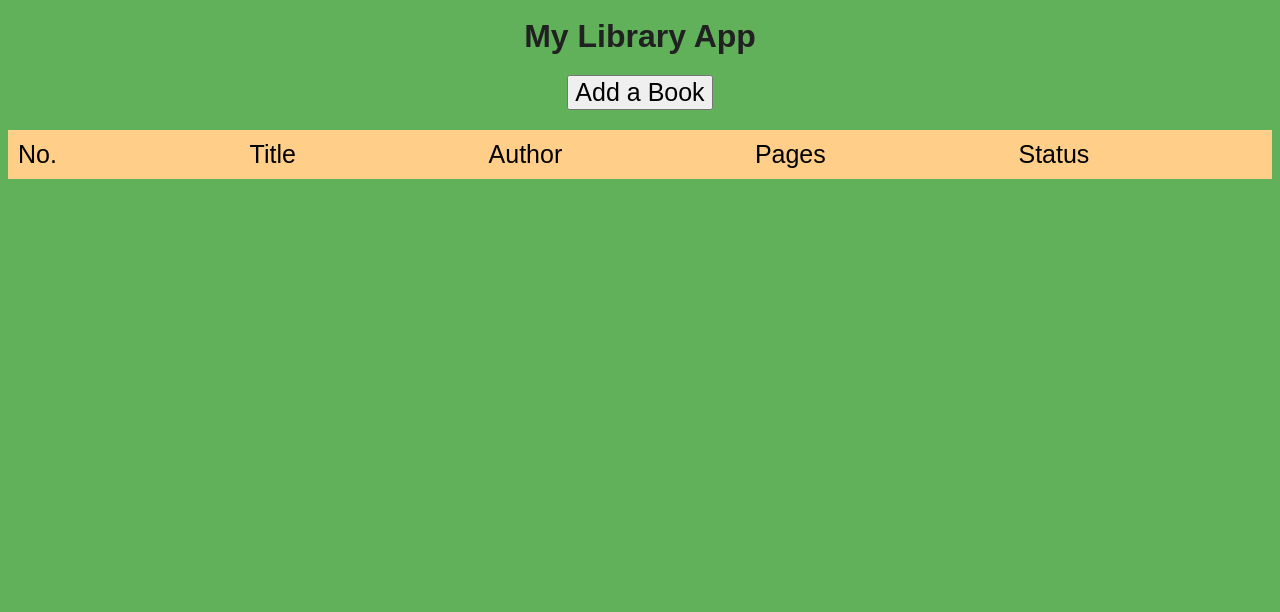
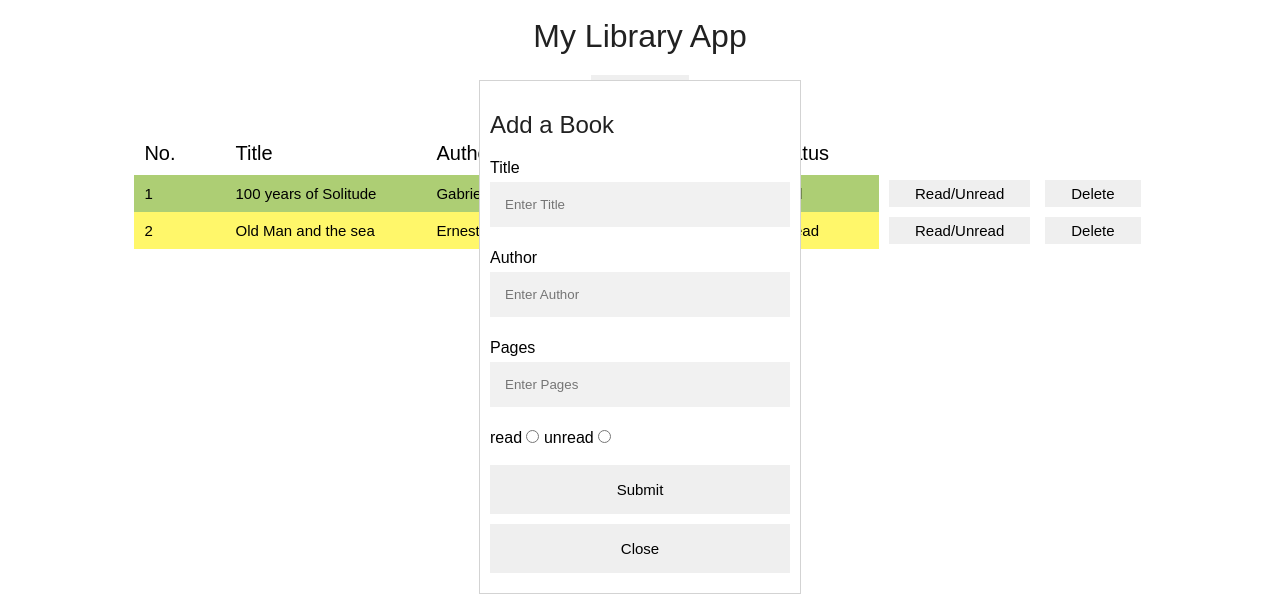
Before and after one commit to Faisal-523/library_app, a plain HTML site: page index.html in a window 1280 px wide. Both pictures are taken after a click on the button "Add a Book". Drawn offline with Linux system fonts and the light colour scheme.

Commit message:
added buttons for read update and delete. Added pop up form. Changed styling

```diff
--- a/index.html
+++ b/index.html
@@ -12,6 +12,30 @@
             <div class="nav">
             <button class="add-btn">Add a Book</button>
             </div>
+            <!--html for pop up form-->
+            <div class="form-popup" id="myForm">
+                <form action="" class="form-container">
+                  <h2>Add a Book</h2>
+
+                  <label for="title">Title</label>
+                  <input type="text" id="title" placeholder="Enter Title" name="title" required>
+
+                  <label for="author">Author</label>
+                  <input type="text" id="author" placeholder="Enter Author" name="author" required>
+
+                  <label for="pg">Pages</label>
+                  <input type="text" id="pages" placeholder="Enter Pages" name="pg" required>
+
+                  <label for="readStatus">read</label>
+                  <input type="radio" name="readStatus" value="read">
+
+                  <label for="readStatus">unread</label>
+                  <input type="radio" name="readStatus" value="unread">
+
+                  <button type="button" id="submit" class="btn">Submit</button>
+                  <button type="button" id="cancel" class="btn cancel" onclick="closeForm()">Close</button>
+                </form>
+              </div>
         </div>
         <div class="main-container"></div>
         <script src='script.js'></script>
--- a/script.js
+++ b/script.js
@@ -2,7 +2,7 @@ const book = {
     title:'default_title',
     author:'default_author',
     pages:'default_pages',
-    read:false,
+    read:'default_unread',
 }
 
 let myLibrary = [];
@@ -14,6 +14,14 @@ function insertDiv(str, myclass){
     main_container.appendChild(newDiv1);
     return newDiv1;
 }
+function insertButton(str, data_id, myclass){
+    let newBtn = document.createElement('button');
+    newBtn.textContent = str;
+    newBtn.classList.add(myclass);
+    newBtn.setAttribute("data-id", data_id);
+    main_container.appendChild(newBtn);
+    return newBtn;
+}
 
 function clearDisplay(){
 
@@ -22,9 +30,32 @@ function clearDisplay(){
     }
 }
 
+function updateStatus(e){
+    let attr = this.getAttribute('data-id');
+    attr = attr.replace(/^\D+/g,'');  //Use regex to extract index of element
+    console.log(attr);
+    if(myLibrary[Number(attr)].read == 'read')
+    myLibrary[Number(attr)].read = 'unread';
+    else
+    myLibrary[Number(attr)].read = 'read';
+    myLibraryDisplay();
+}
+
+function removeItem(e){
+    let attr = this.getAttribute('data-id');
+    attr = attr.replace(/^\D+/g,'');   //Use regex to extract index of element
+    console.log(attr);
+    myLibrary.splice(Number(attr),1);
+    myLibraryDisplay();
+}
+
 function myLibraryDisplay(){
     let myIndex = 0;
     let myDiv;
+    let myBtn;
+    let readButton;
+    let removeButton;
+    let i;
     clearDisplay();
     myLibrary.forEach(item => {
         if(myIndex == 0){
@@ -32,14 +63,19 @@ function myLibraryDisplay(){
         myDiv = insertDiv(item.title, 'head');
         myDiv = insertDiv(item.author, 'head');
         myDiv = insertDiv(item.pages, 'head');
-        myDiv = insertDiv(item.status, 'head');
+        myDiv = insertDiv(item.read, 'head');
+        myDiv = insertDiv('', 'head');
+        myDiv = insertDiv('', 'head');
         myIndex++;
         }
-        else if(item.read == false){
+        else if(item.read == 'unread'){
             myDiv = insertDiv(myIndex.toString(), 'book-unread');
             myDiv = insertDiv(item.title, 'book-unread');
             myDiv = insertDiv(item.author, 'book-unread');
             myDiv = insertDiv(item.pages, 'book-unread');
+            myDiv = insertDiv(item.read, 'book-unread');
+            myBtn = insertButton('Read/Unread', `upddate_${myIndex}`,'read-btn');
+            myBtn = insertButton('Delete', `remove_${myIndex}`,'remove-btn');
             myIndex++;
         }
         else{
@@ -47,26 +83,67 @@ function myLibraryDisplay(){
             myDiv = insertDiv(item.title, 'book-read');
             myDiv = insertDiv(item.author, 'book-read');
             myDiv = insertDiv(item.pages, 'book-read');
+            myDiv = insertDiv(item.read, 'book-read');
+            myBtn = insertButton('Read/Unread', `upddate_${myIndex}`,'read-btn');
+            myBtn = insertButton('Delete', `remove_${myIndex}`,'remove-btn');
             myIndex++;
         }
+    });
 
+        readButton = document.querySelectorAll('.read-btn');
+        Array.from(readButton).forEach(item => item.addEventListener('click', updateStatus));
+        removeButton = document.querySelectorAll('.remove-btn');
+        Array.from(removeButton).forEach(item => item.addEventListener('click', removeItem));
 
-    });
 }
+
+/* script for pop up form */
+function openForm() {
+    document.getElementById("myForm").style.display = "block";
+  }
+
+  function closeForm() {
+    document.getElementById("myForm").style.display = "none";
+  }
 
 function addBook(title, author, pages, status){
     let newBook = Object.create(book);
     newBook.title = title;
     newBook.author = author;
     newBook.pages = pages;
-    newBook.status = status;
+    newBook.read = status;
     myLibrary.push(newBook);
     console.table(myLibrary);
+
+}
+
+function getData(){
+    let readStatus;
+    let status = document.getElementsByName('readStatus');
+    status.forEach(item => {
+        if(item.checked){
+            readStatus = item.value;
+        }
+    });
+    let title = document.getElementById('title').value;
+    let author = document.getElementById('author').value;
+    let pages = document.getElementById('pages').value;
+    if(!Number.isInteger(Number(pages)))
+    pages = 0;
+    closeForm();
+    addBook(title,author,pages,readStatus);
+    myLibraryDisplay();
 }
 
 const main_container = document.querySelector('.main-container')
 const add_btn = document.querySelector('.add-btn');
-add_btn.addEventListener('click',addBook);
+add_btn.addEventListener('click',openForm);
+
+const submit_btn = document.getElementById("submit");
+submit_btn.addEventListener('click', getData);
+
 
 addBook('Title', 'Author', 'Pages', 'Status');
+addBook('100 years of Solitude', 'Gabriel Garcia Marquez', 600, 'read');
+addBook('Old Man and the sea', 'Ernest Hemingway', 100, 'unread');
 myLibraryDisplay();
--- a/style.css
+++ b/style.css
@@ -1,11 +1,19 @@
 body{
-    background-color: #61b15a;
+    background-color: #fff;
     font-family: sans-serif;
+    font-weight:300;
 }
 h1{
     color:#212121;
-    text-align:center;
-    margin:10px;
+    margin:10px 0 10px 0;
+    font-family: sans-serif;
+    font-weight:300;
+}
+
+h2{
+    color:#212121;
+    font-family: sans-serif;
+    font-weight:300;
 }
 .main-header{
     display:flex;
@@ -13,28 +21,108 @@ h1{
     align-items: center;
 }
 .add-btn{
-    font-size:25px;
-    margin:10px 20px 20px 20px;
+    font-size:15px;
+    margin:10px 0 20px 0;
+    padding:10px;
+    font-family: sans-serif;
+    font-weight:300;
+    border:none;
 }
 .main-container{
     display:grid;
-    grid-template-columns: auto auto auto auto auto;
+    grid-template-columns: auto auto auto auto auto auto auto;
+    margin: 0 10% 0 10%
 }
 
 .head{
-    font-size:25px;
-    background-color: #ffce89;
+    font-size:20px;
+    background-color: #fff;
     padding:10px;
 }
 
 .book-unread{
-    font-size:25px;
+    font-size:15px;
     background-color:#fff76a;
     padding:10px;
 }
 
 .book-read{
-    font-size:25px;
+    font-size:15px;
     background-color:#adce74;
     padding:10px;
 }
+
+.read-btn{
+    font-size:15px;
+    font-family: sans-serif;
+    font-weight: 300;
+    margin:5px 5px 5px 10px;
+    border:none;
+}
+
+.remove-btn{
+    font-size:15px;
+    font-family: sans-serif;
+    font-weight: 300;
+    margin:5px 5px 5px 10px;
+    border:none;
+}
+
+/* Pop up form stle elements */
+
+/* The popup form - hidden by default */
+.form-popup {
+    display: none;
+    position: fixed;
+    top: 10%;
+    z-index: 10;
+    border:1px solid #d3d3d3
+  }
+
+  /* Add styles to the form container */
+  .form-container {
+    max-width: 300px;
+    padding: 10px;
+    background-color: white;
+  }
+
+  /* Full-width input fields */
+  .form-container input[type=text], .form-container input[type=password] {
+    width: 90%;
+    padding: 15px;
+    margin: 5px 0 22px 0;
+    border: none;
+    background: #f1f1f1;
+  }
+
+  /* When the inputs get focus, do something */
+  .form-container input[type=text]:focus, .form-container input[type=password]:focus {
+    background-color: #ddd;
+    outline: none;
+  }
+
+
+  .form-container input[type=radio]{
+    margin: 0 0 22px 0;
+}
+
+  /* Set a style for the submit/login button */
+  .form-container .btn {
+    padding: 16px 20px;
+    cursor: pointer;
+    width: 100%;
+    margin-bottom:10px;
+    border:none;
+    font-size:15px;
+    font-family: sans-serif;
+    font-weight: 300;
+  }
+
+  /* Add a red background color to the cancel button */
+  .form-container .cancel {
+  }
+
+  /* Add some hover effects to buttons */
+  .form-container .btn:hover, .open-button:hover {
+    opacity: 1;
+  }
```
